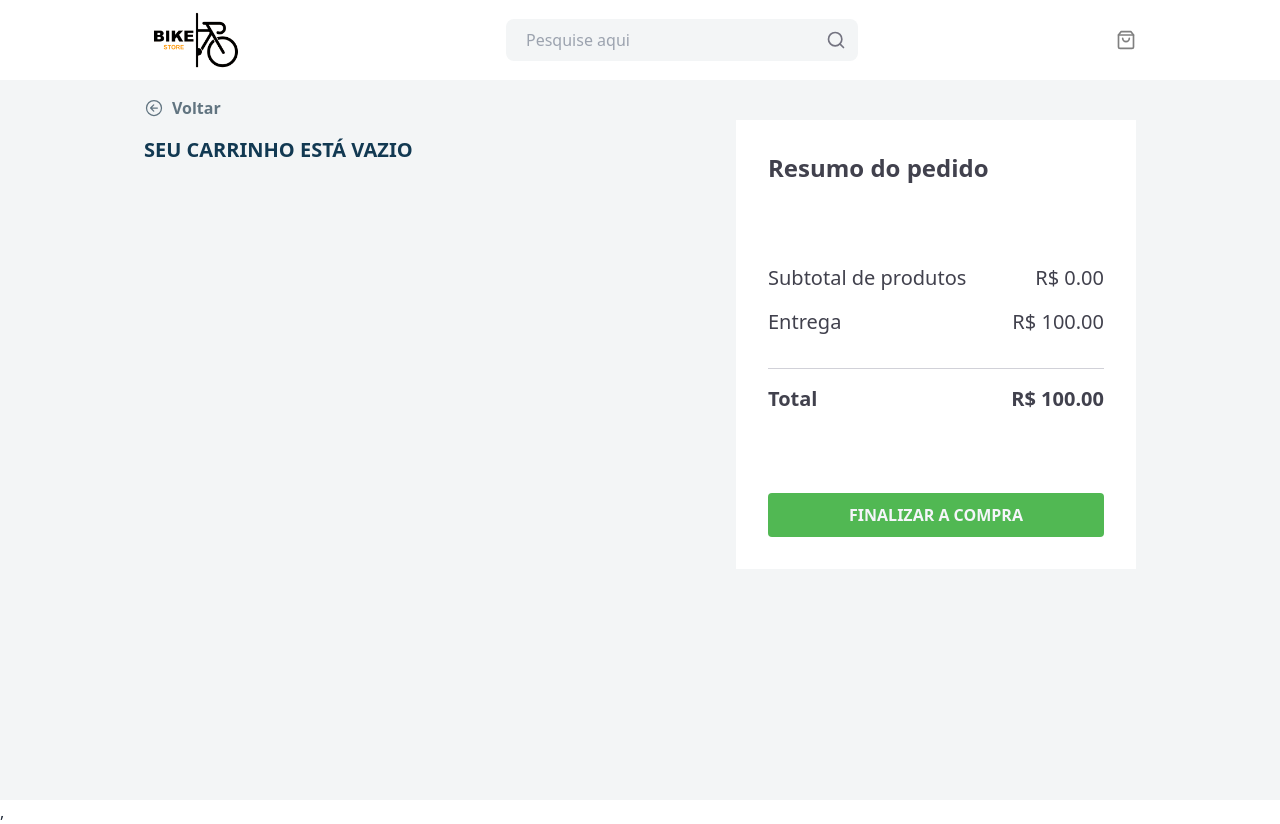
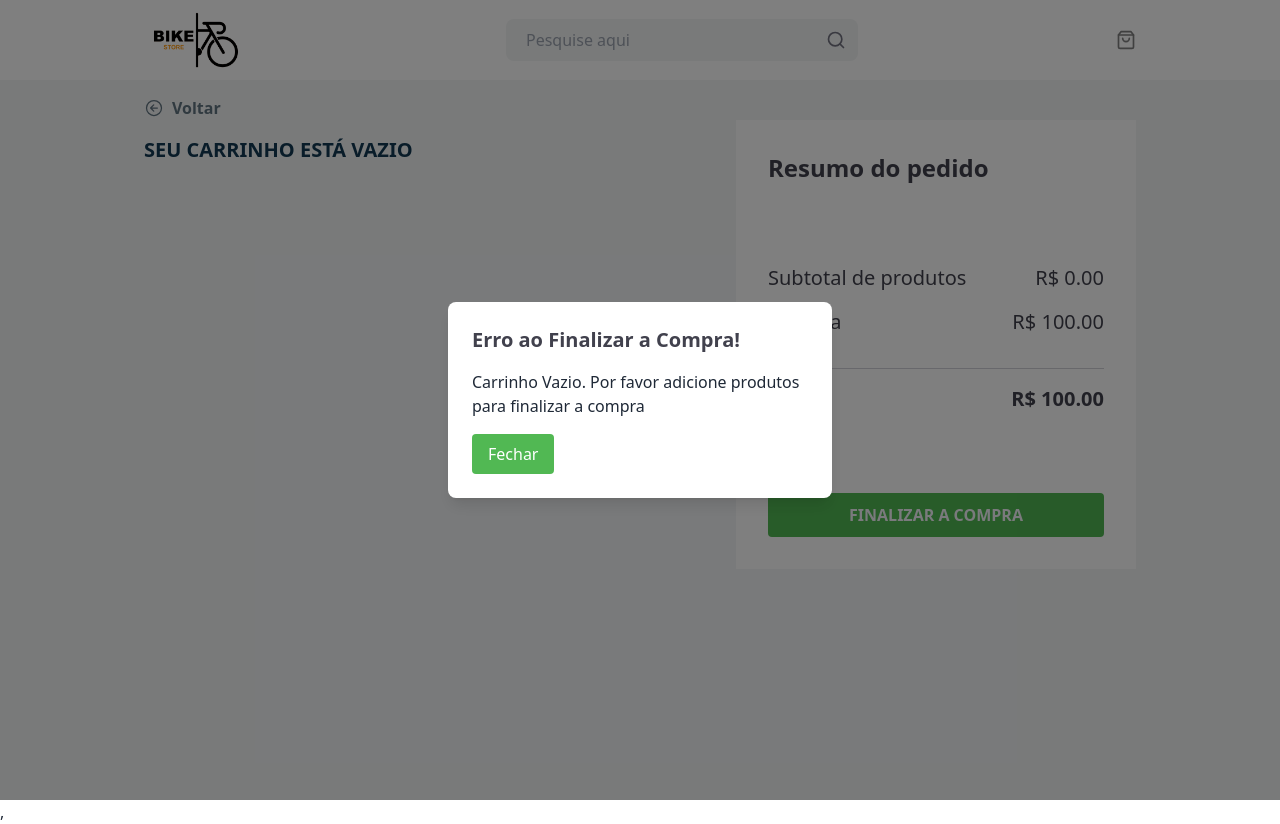
Before and after one commit to Lucas-Justino/ecommerce-bike, a React (Vite) app: page /carrinho in a window 1280 px wide. Both pictures are taken after a click on the button "FINALIZAR A COMPRA". Built offline with nearby package versions, Linux system fonts and the light colour scheme.

Commit message:
Criando Confirmação da Finalização da Compra

```diff
--- a/src/components/carrinho/carrinho.jsx
+++ b/src/components/carrinho/carrinho.jsx
@@ -4,7 +4,7 @@ import Cupom from "./cupom";
 import { CarrinhoContext } from "../context/carrinhoContext";
 
 const CarrinhoProdutos = () => {
-  const { carrinho, atualizarQuantidade } = useContext(CarrinhoContext);
+  const { carrinho, atualizarQuantidade, limparCarrinho } = useContext(CarrinhoContext);
 
   const calcularValorTotal = () => {
     return carrinho.reduce((total, produto) => total + produto.price * produto.quantidade, 0).toFixed(2);
@@ -43,7 +43,7 @@ const CarrinhoProdutos = () => {
           />
         ))}
       </div>
-      <Cupom carrinho={carrinho} valor={calcularValorTotal()} />
+      <Cupom carrinho={carrinho} valor={calcularValorTotal()} limparCarrinho={limparCarrinho} />
     </div>
   );
 };
--- a/src/components/carrinho/cupom.jsx
+++ b/src/components/carrinho/cupom.jsx
@@ -1,6 +1,19 @@
-const Cupom = ({valor}) => {
+import React, { useState } from 'react';
+import Modal from './modal';
+
+const Cupom = ({carrinho, valor, limparCarrinho }) => {
+  const [isModalVisible, setIsModalVisible] = useState(false);
 
   const entrega = 100;
+
+  const handleFinalizarCompra = () => {
+    setIsModalVisible(true);
+  };
+
+  const handleCloseModal = () => {
+    setIsModalVisible(false);
+    limparCarrinho();
+  };
 
   return (
     <div className="flex flex-col bg-white w-[400px] p-8">
@@ -22,9 +35,14 @@ const Cupom = ({valor}) => {
           <span>R$ {(parseFloat(valor) + parseFloat(entrega)).toFixed(2)}</span>
         </div>
       </div>
-      <button className="mt-20 bg-[#51B853] text-[#F5F5FA] font-semibold h-[44px] rounded">
+      <button
+        className="mt-20 bg-[#51B853] text-[#F5F5FA] font-semibold h-[44px] rounded"
+        onClick={handleFinalizarCompra}
+      >
         FINALIZAR A COMPRA
       </button>
+
+      <Modal isVisible={isModalVisible} onClose={handleCloseModal} carrinho={carrinho} />
     </div>
   );
 };
--- /dev/null
+++ b/src/components/carrinho/modal.jsx
@@ -0,0 +1,33 @@
+import React from "react";
+
+function Modal({ isVisible, onClose, carrinho }) {
+  if (!isVisible) return null;
+
+  const mensagemTitulo =
+    carrinho.length === 0
+      ? "Erro ao Finalizar a Compra!"
+      : "Compra Finalizada!";
+
+  const mensagem =
+    carrinho.length === 0
+      ? "Carrinho Vazio. Por favor adicione produtos para finalizar a compra"
+      : "Sua compra foi realizada com sucesso";
+
+
+  return (
+    <div className="fixed inset-0 bg-black bg-opacity-50 flex items-center justify-center z-50">
+      <div className="bg-white p-6 rounded-lg shadow-lg max-w-sm w-full">
+        <h2 className="text-xl font-semibold mb-4 text-[#41414D]">{mensagemTitulo}</h2>
+        <p>{mensagem}</p>
+        <button
+          className="mt-4 bg-[#51B853] text-white py-2 px-4 rounded hover:bg-[#2f8031]"
+          onClick={onClose}
+        >
+          Fechar
+        </button>
+      </div>
+    </div>
+  );
+}
+
+export default Modal;
--- a/src/components/catalogo/barraDePesquisa.jsx
+++ b/src/components/catalogo/barraDePesquisa.jsx
@@ -5,7 +5,7 @@ const BarraDePesquisa = ({ filtro, setFiltro }) => {
   const [input, setInput] = useState('');
 
   useEffect(() => {
-    setInput(filtro);
+    setInput(filtro || '');
   }, [filtro]);
 
   const handleChange = (e) => {
--- a/src/components/context/carrinhoContext.jsx
+++ b/src/components/context/carrinhoContext.jsx
@@ -9,14 +9,12 @@ export const CarrinhoProvider = ({ children }) => {
     setCarrinho((prevCarrinho) => {
       const itemExistente = prevCarrinho.find(produto => produto.id === item.id);
       if (itemExistente) {
-        // Atualiza a quantidade se o item já estiver no carrinho
         return prevCarrinho.map(produto =>
           produto.id === item.id
             ? { ...produto, quantidade: produto.quantidade + 1 }
             : produto
         );
       } else {
-        // Adiciona o item novo com quantidade 1
         return [...prevCarrinho, { ...item, quantidade: 1 }];
       }
     });
@@ -38,8 +36,12 @@ export const CarrinhoProvider = ({ children }) => {
     );
   };
 
+  const limparCarrinho = () => {
+    setCarrinho([]);
+  };
+
   return (
-    <CarrinhoContext.Provider value={{ carrinho, adicionarAoCarrinho, atualizarQuantidade, removerDoCarrinho }}>
+    <CarrinhoContext.Provider value={{ carrinho, adicionarAoCarrinho, atualizarQuantidade, removerDoCarrinho, limparCarrinho }}>
       {children}
     </CarrinhoContext.Provider>
   );
```
Lines whose indentation alone changed are shown as unchanged.
